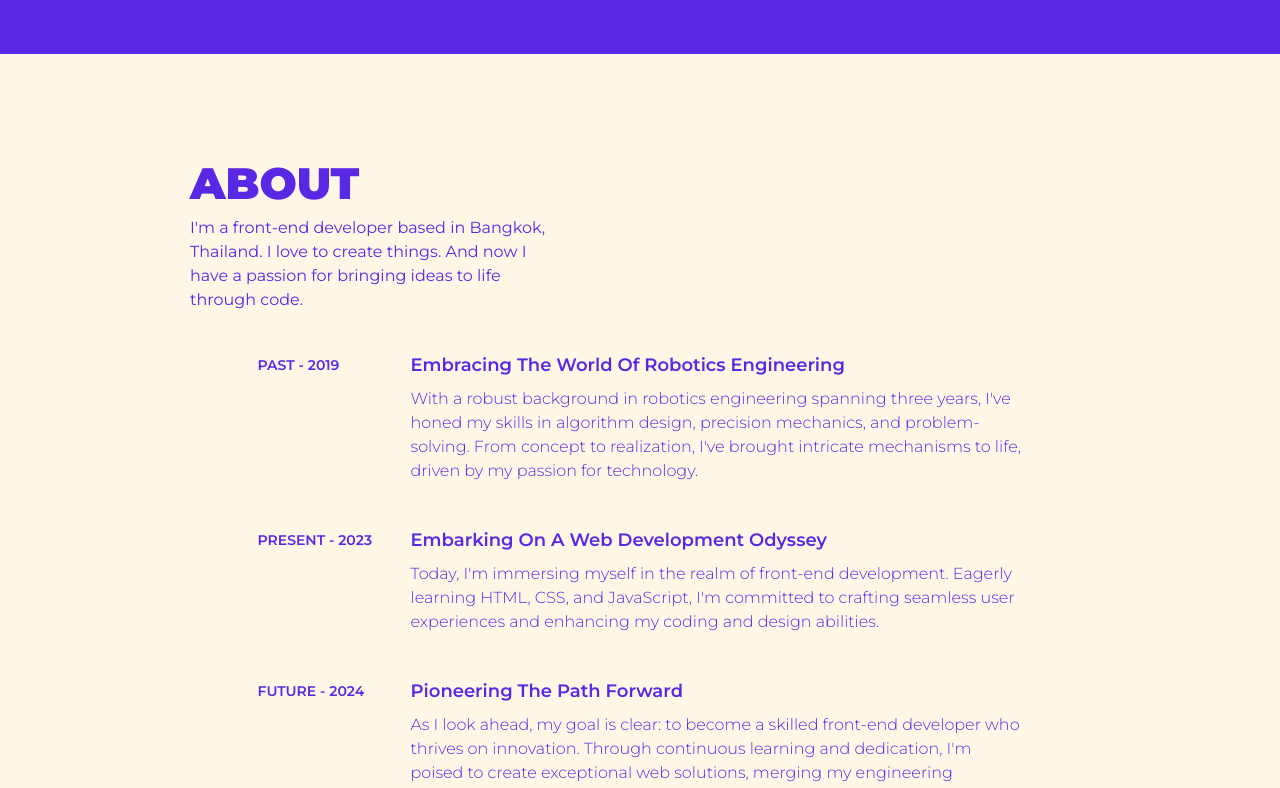
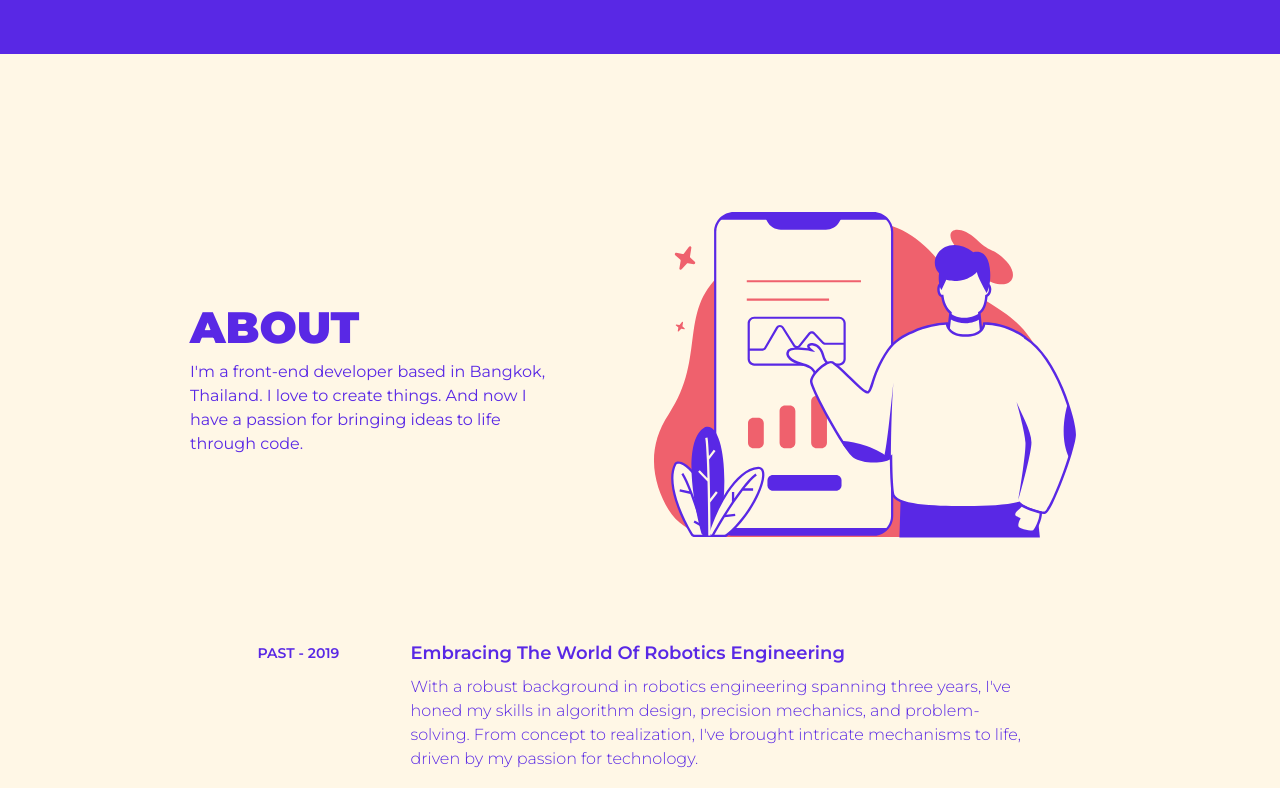
Before and after one commit to nuttnonn/natanon-portfolio-v1.1, a Next.js app: page / in a window 1280 px wide. Shown: the part 746-1534 px from the top of the page. Built offline with nearby package versions, Linux system fonts and the light colour scheme.

Commit message:
Edited color and removed rout

```diff
--- a/src/components/About.jsx
+++ b/src/components/About.jsx
@@ -39,7 +39,7 @@ const About = () => {
             <h2 className="w-[90%] h-min flex justify-start items-center text-[16px] font-[400]">I&apos;m&nbsp;a front-end developer based in Bangkok, Thailand. I love to create things. And now I have a passion for bringing ideas to life through code.</h2>
           </div>
           <div className="w-[50%] h-min">
-            {/*<Image src={ManPicture} alt="manPic" className="w-full h-auto" />*/}
+            <Image src={ManPicture} alt="manPic" className="w-full h-auto" />
           </div>
         </motion.div>
 
```
